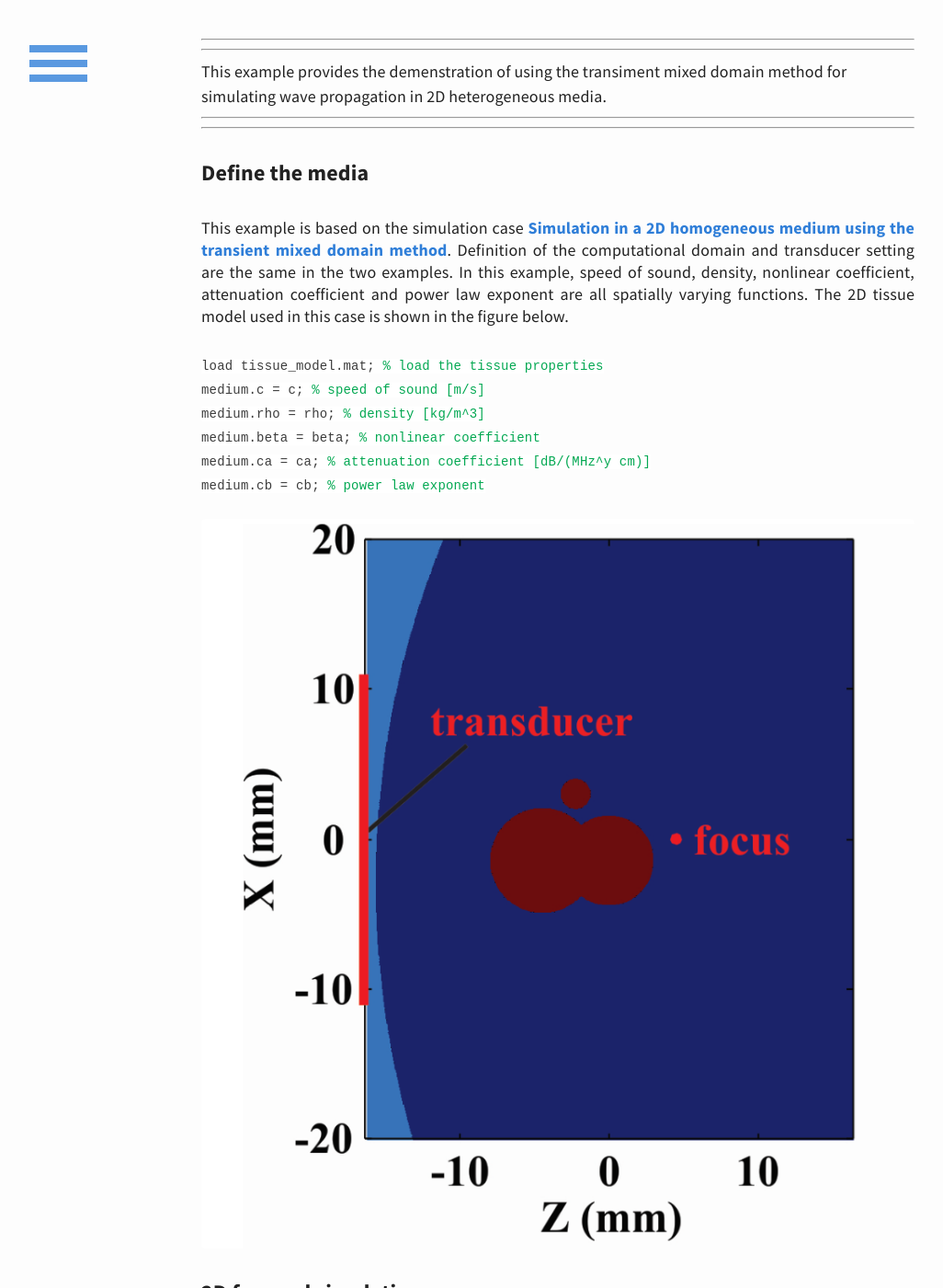
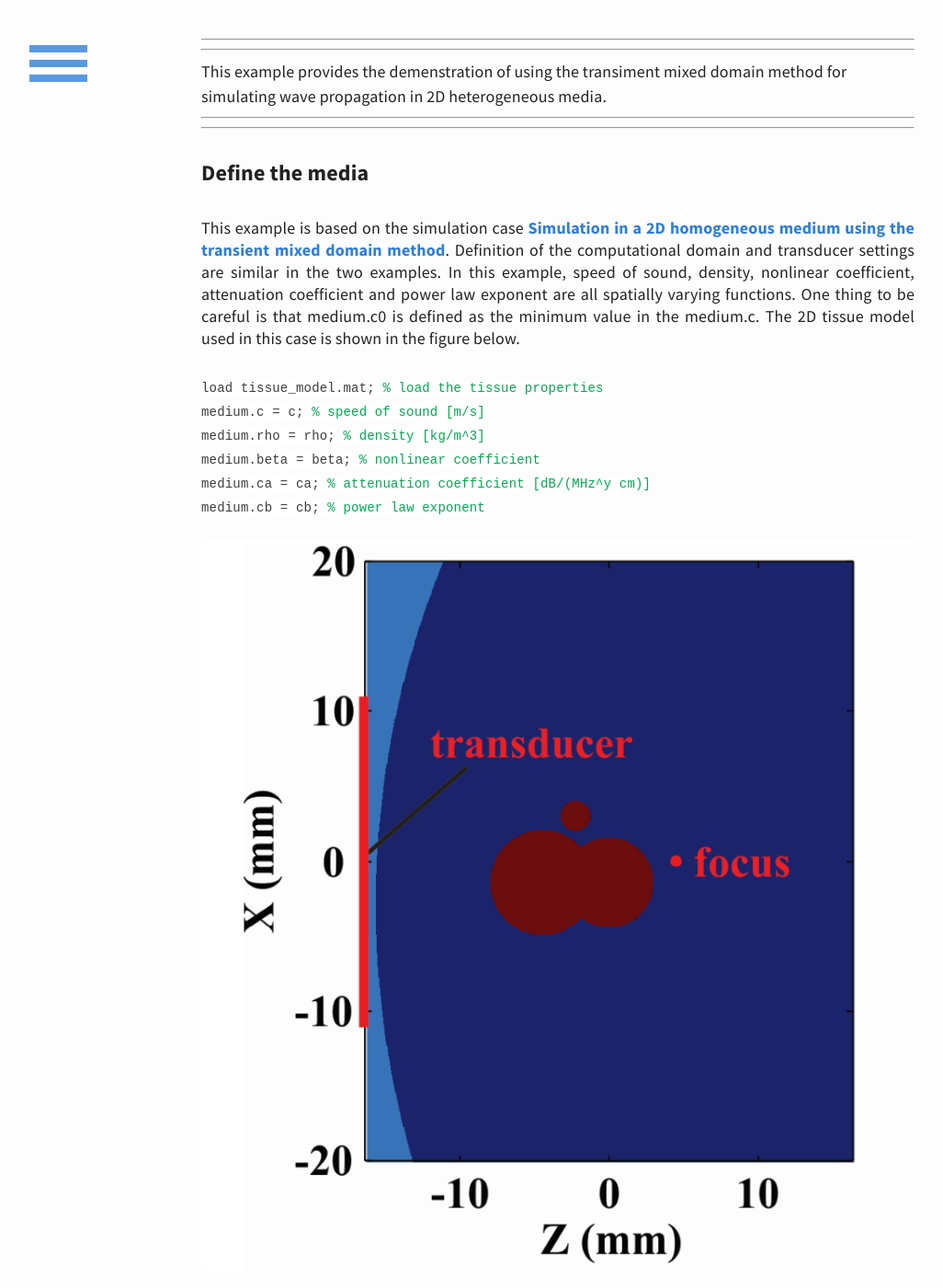
Before and after one commit to m-SOUND/mSOUND, a Jekyll site: the page built from _posts/2019-02-18-TMDM_2D_heterogeneous.html, in a window 1280 px wide and 1400 px high, scrolled down 317 px. Shown: the whole window at 92% size, without its empty margins (33-1059 px from the left). Built offline with Jekyll 4.4.1, drawn with Linux system fonts in a browser that asks for light colours; some of the changed text lies outside the part shown.

Commit message:
Update 2019-02-18-TMDM_2D_heterogeneous.html

```diff
--- a/_posts/2019-02-18-TMDM_2D_heterogeneous.html
+++ b/_posts/2019-02-18-TMDM_2D_heterogeneous.html
@@ -15,10 +15,11 @@
 <p>
  <br>
   This example is based on the simulation case
-  <a href="https://m-sound.github.io/mSOUND/TMDM_2D_homogeneous">Simulation in a 2D homogeneous medium using the transient mixed domain method</a>.
- Definition of the computational domain and transducer setting are the same in the two examples.
+  <a href="https://m-sound.github.io/mSOUND/TMDM_2D_homogeneous">Simulation in a
+   2D homogeneous medium using the transient mixed domain method</a>.
+ Definition of the computational domain and transducer settings are similar in the two examples.
  In this example, speed of sound, density, nonlinear coefficient, attenuation coefficient and power law exponent are
- all spatially varying functions.
+ all spatially varying functions. One thing to be careful is that medium.c0 is defined as the minimum value in the medium.c.
  The 2D tissue model used in this case is shown in the figure below.
  <code>
   <br>
@@ -41,14 +42,15 @@
  Transient pressure field results are calculated with the 2D forward simulation function <a href="/mSOUND/functions">Forward2D</a>.
 <code>
   <br>
- <br> sensor_mask = ones(mgrid.num_x, mgrid.num_y); <font color="#03a852">% define where the pressure will be recorded</font>
-<br> p_total = Forward2D(mgrid, medium, source_p, sensor_mask);
+ <br>sensor_mask = zeros(mgrid.num_x, mgrid.num_y);<font color="#03a852">% define where the pressure will be recorded</font>
+ <br>sensor_mask(60:180, :) = 1;
+ <br> p_total = Forward2D(mgrid, medium, source_p, sensor_mask);
   <br>
  </code>
  </p>
 
 <p>
 <br>
-  <img src="/mSOUND/img/cylinders_field.PNG" alt="fundamental and the second-harmonic pressure field">
+  <img src="/mSOUND/img/TMDM_2D_heterogeneous.PNG" alt="fundamental and the second-harmonic pressure field">
 
  </p>
```
